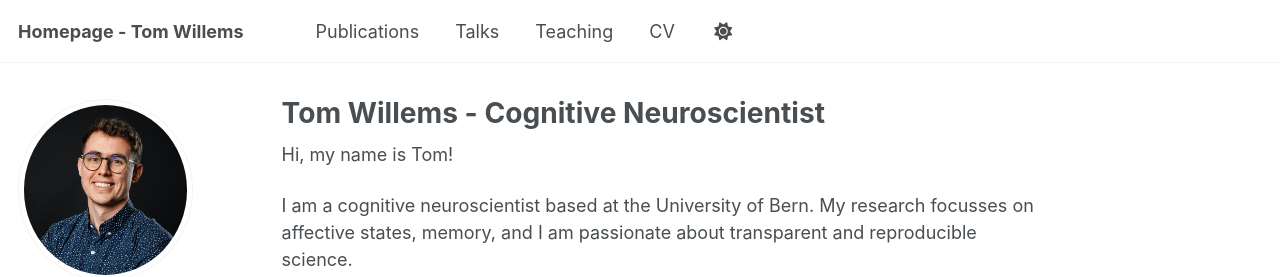
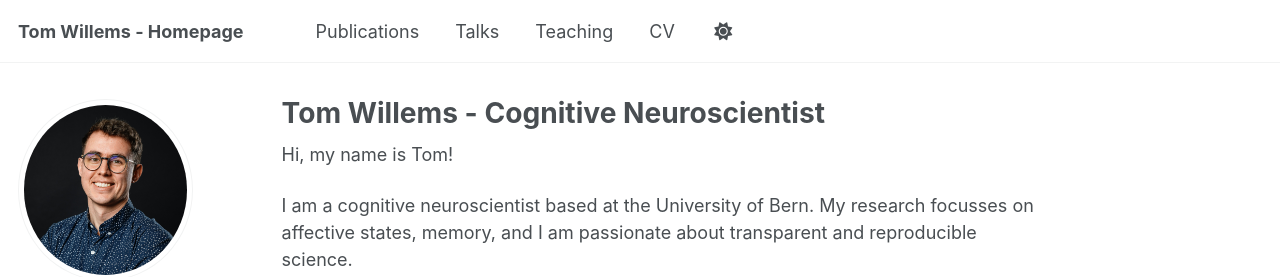
Before and after one commit to TomW92/TomW92.github.io, a Jekyll site: the page built from _pages/about.md, in a window 1280 px wide. Shown: the top 277 px of the page. Built offline with Jekyll 4.4.1, drawn with Linux system fonts in a browser that asks for light colours; some web fonts are replaced; a script that is not in the unit is left out.

```diff
--- a/_config.yml
+++ b/_config.yml
@@ -9,7 +9,7 @@
 # Basic Site Settings
 locale                   : "en-US"
 site_theme               : "default" # Currently available options are "default", "air"
-title                    : "Homepage - Tom Willems"
+title                    : "Tom Willems - Homepage"
 title_separator          : "-"
 name                     : &name "Tom Eric Willems"
 description              : &description "Tom Eric Willems' academic portfolio"   # Update this with a general description of your site, this is the default if not overridden by a page
```
